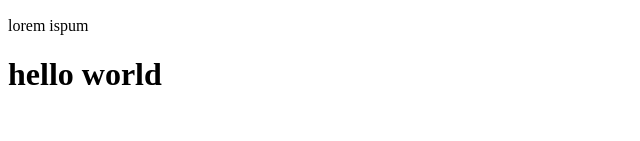
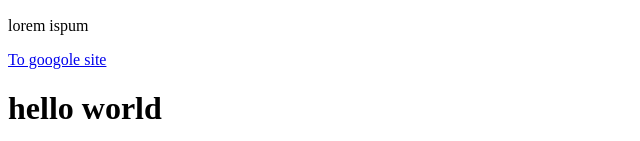
Before and after one commit to mishpachpo/ex05, a plain HTML site: page index.html in a window 1280 px wide. Shown: the part 311-452 px from the top of the page, without its empty margins (0-640 px from the left). Drawn offline with Linux system fonts and the light colour scheme.

Commit message:
add link

```diff
--- a/index.html
+++ b/index.html
@@ -7,6 +7,7 @@
     <script src="main.js"></script>
     <img src="images/IMG_0359.JPG">
     <p>lorem ispum</p>
+    <a href="http://www.google.com">To googole site</a>
 </head>
 <body>
     <h1>hello world</h1>
```
